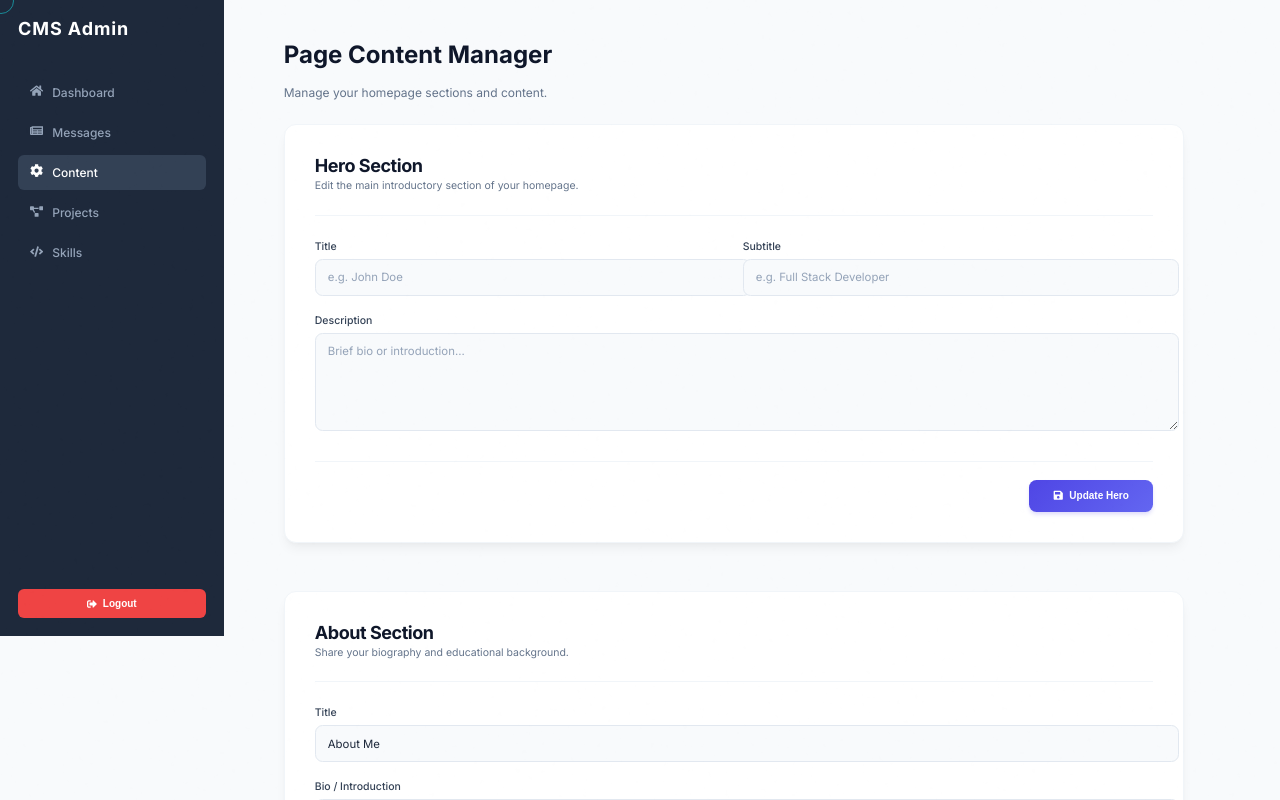
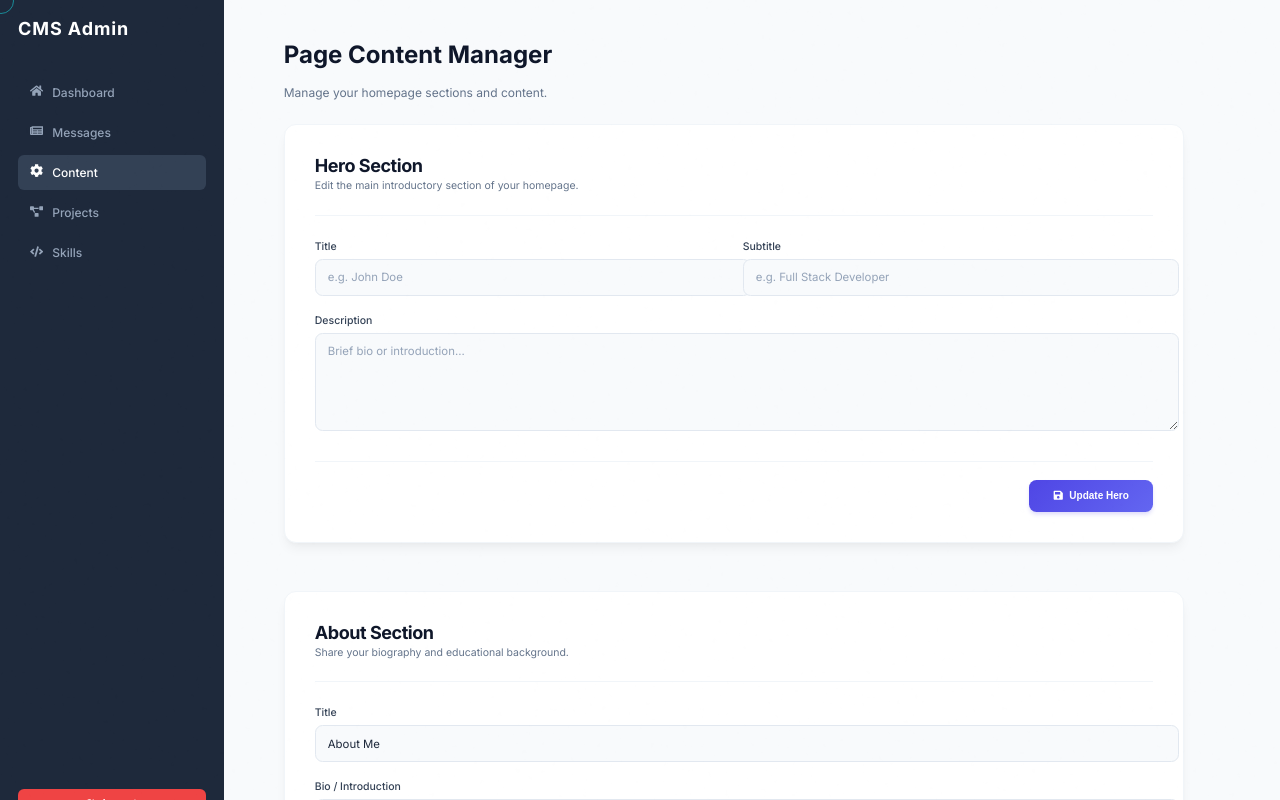
Before and after one commit to muhammadsaad9316/personal-portfolio, a Next.js app: page /admin/content in a window 1280 px wide. Shown: the top 800 px of the page. Built offline with nearby package versions, Linux system fonts and the light colour scheme; no server answers; the database is empty.

Commit message:
fix: Adjust admin layout heights to fill screen with 0.75 zoom
- Changed layout minHeight from 100vh to 133.33vh
- Changed sidebar height to min-height: 133.33vh
- Compensates for body zoom to eliminate black space at bottom
- 133.33vh × 0.75 = 100vh (fills entire screen)

```diff
--- a/src/app/(admin)/layout.tsx
+++ b/src/app/(admin)/layout.tsx
@@ -6,7 +6,7 @@ export default function AdminLayout({
     children: React.ReactNode;
 }) {
     return (
-        <div style={{ display: 'flex', minHeight: '100vh', background: '#f8fafc' }}>
+        <div style={{ display: 'flex', minHeight: '133.33vh', background: '#f8fafc' }}>
             <AdminNav />
             <main style={{ flex: 1, marginLeft: '250px' }}>
                 {children}
--- a/src/components/admin/AdminNav.module.css
+++ b/src/components/admin/AdminNav.module.css
@@ -2,7 +2,8 @@
     width: 250px;
     background: #1e293b;
     color: #f8fafc;
-    height: 100vh;
+    min-height: 133.33vh;
+    /* Compensate for body zoom: 0.75 */
     position: fixed;
     left: 0;
     top: 0;
```
